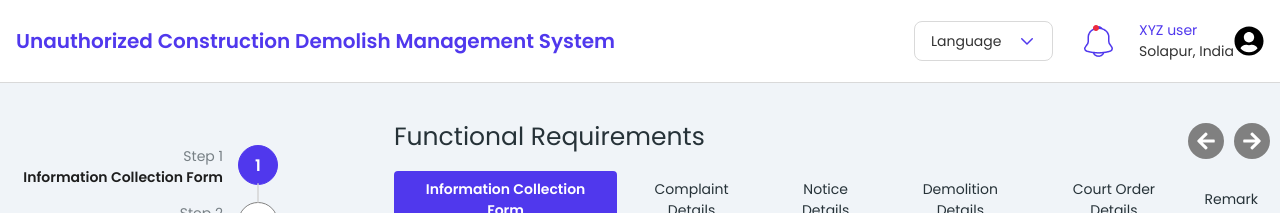
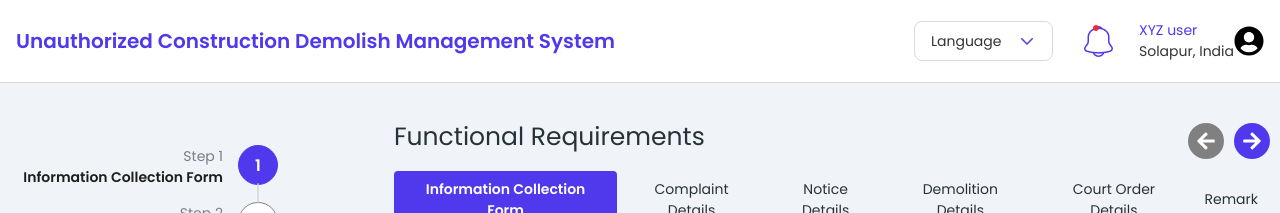
Before and after one commit to Itdevelopment002/UCM-System, a React (Create React App) app: page /dashboard in a window 1280 px wide. Shown: the top 213 px of the page. Built offline with nearby package versions, Linux system fonts and the light colour scheme.

Commit message:
navigation from forward arrow only when the form is filled all

```diff
--- a/src/components/Hwizardbar/Hwizardbar.js
+++ b/src/components/Hwizardbar/Hwizardbar.js
@@ -7,7 +7,7 @@ import "./Hwizardbar.css";
 const Hwizardbar = () => {
   const navigate = useNavigate();
   const { activeStep, setActiveStep } = useStepContext();
-  const location = useLocation(); // Access current path
+  const location = useLocation();
 
   const [isAllFormsFilled, setIsAllFormsFilled] = useState(false); // Track if all forms are filled
 
@@ -23,23 +23,18 @@ const Hwizardbar = () => {
   useEffect(() => {
     const currentStep = steps.findIndex((step) => step.path === location.pathname);
     if (currentStep !== -1) {
-      setActiveStep(currentStep); // Set the active step based on the current path
+      setActiveStep(currentStep);
+    }
+
+    // Check if all forms are filled (when reaching step 6)
+    if (currentStep === 5) {
+      setIsAllFormsFilled(true); // Mark forms as completed when reaching Remarks
     }
   }, [location.pathname, steps, setActiveStep]);
 
   const handleTabClick = (route, index) => {
     setActiveStep(index);
     navigate(route);
-  };
-
-  // Disable/Enable Forward Arrow Logic
-  const handleFormCompletion = (stepIndex) => {
-    // Check if all forms (1-5) are filled
-    if (stepIndex === 5) {
-      setIsAllFormsFilled(true); // All forms filled
-    } else {
-      setIsAllFormsFilled(false); // Reset if not all forms are filled
-    }
   };
 
   const arrowButtonStyle = (isDisabled) => ({
@@ -69,11 +64,16 @@ const Hwizardbar = () => {
             onClick={() => {
               if (activeStep < steps.length - 1) {
                 handleTabClick(steps[activeStep + 1].path, activeStep + 1);
-                handleFormCompletion(activeStep + 1); // Check form completion after forward navigation
               }
             }}
-            disabled={activeStep === steps.length - 1 || !isAllFormsFilled}
-            style={arrowButtonStyle(activeStep === steps.length - 1 || !isAllFormsFilled)}
+            disabled={
+              (activeStep === 5 && isAllFormsFilled) || // Disable forward on Remarks if all forms are filled
+              (!isAllFormsFilled && activeStep === steps.length - 1) // Prevent forward navigation if forms aren't complete
+            }
+            style={arrowButtonStyle(
+              (activeStep === 5 && isAllFormsFilled) ||
+              (!isAllFormsFilled && activeStep === steps.length - 1)
+            )}
           >
             <FaArrowRight size={20} />
           </button>
```
